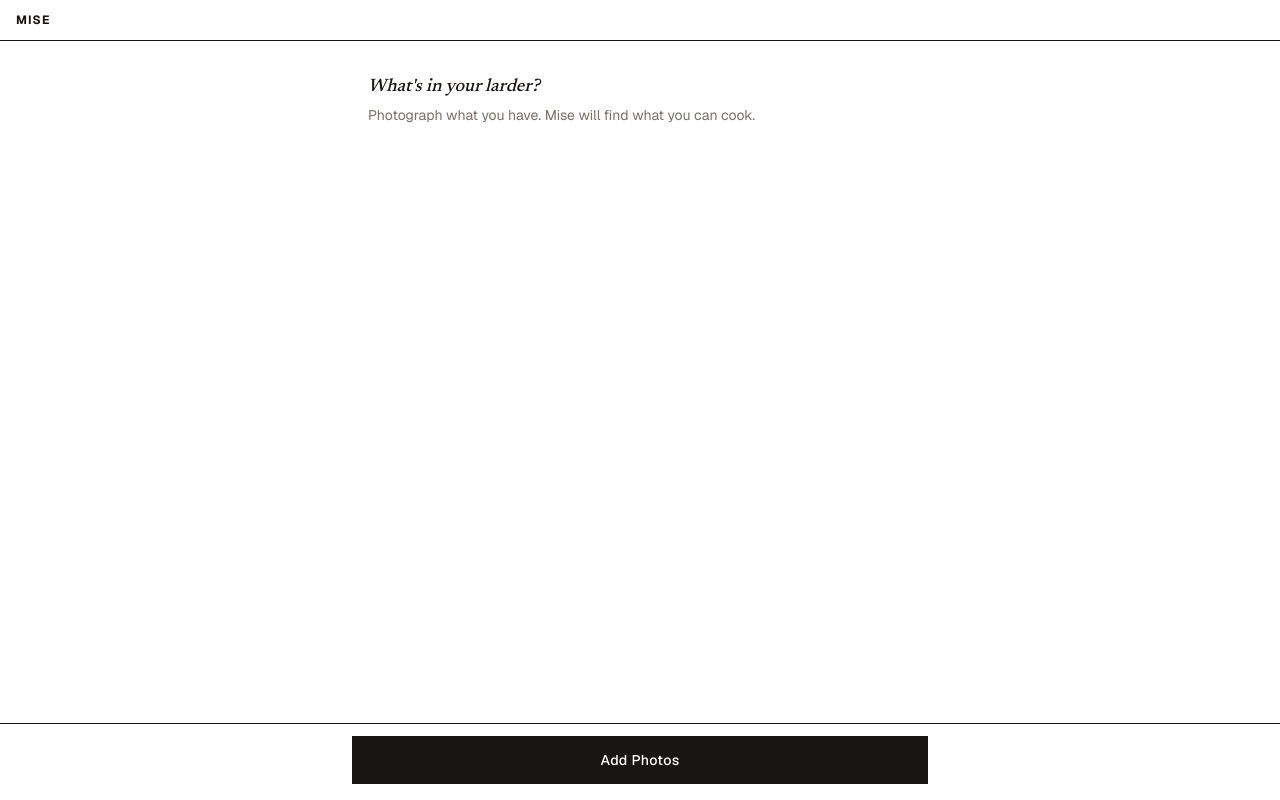
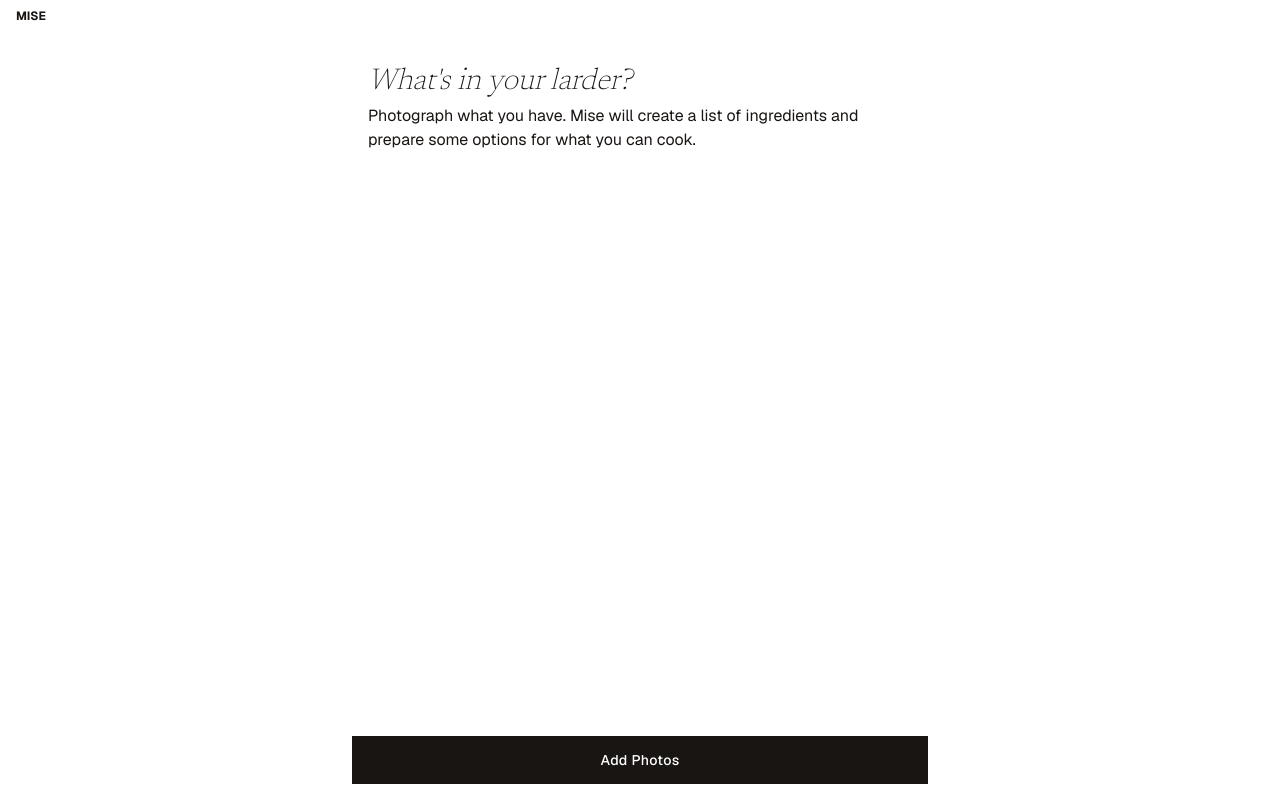
Before and after one commit to bjornmeansbear/mise, a Next.js app: page / in a window 1280 px wide. Built offline with nearby package versions, Linux system fonts and the light colour scheme.

Commit message:
tweaking some type

```diff
--- a/app/page.tsx
+++ b/app/page.tsx
@@ -129,8 +129,8 @@ export default function Home() {
     <div className="min-h-screen flex flex-col bg-white text-ink">
 
       {/* ── Header ── */}
-      <header className="sticky top-0 z-10 bg-white border-b border-ink px-4 py-3 flex items-center">
-        <p className="font-sans text-xs font-bold tracking-widest uppercase">Mise</p>
+      <header className="sticky top-0 z-10 bg-white px-4 py-2 flex items-center">
+        <p className="font-sans text-xs font-bold uppercase">Mise</p>
       </header>
 
       <main className="flex-1 px-4 pt-8 pb-32 space-y-8 max-w-xl mx-auto w-full">
@@ -140,9 +140,9 @@ export default function Home() {
             With photos: horizontal scrolling strip + "add more" tile */}
         {photos.length === 0 ? (
           <div>
-            <p className="font-serif text-lg font-medium italic">What&apos;s in your larder?</p>
-            <p className="font-sans text-sm text-stone-500 mt-1">
-              Photograph what you have. Mise will find what you can cook.
+            <p className="font-serif text-3xl font-thin italic">What&apos;s in your larder?</p>
+            <p className="font-sans text-md mt-1">
+              Photograph what you have. Mise will create a list of ingredients and prepare some options for what you can cook.
             </p>
           </div>
         ) : (
@@ -287,7 +287,7 @@ export default function Home() {
       {/* ── Primary action bar ──
           Always fixed at the bottom. Shows Add Photos or Scan depending on state. */}
       <div
-        className="fixed bottom-0 inset-x-0 px-4 pt-3 bg-white border-t border-ink"
+        className="fixed bottom-0 inset-x-0 px-4 pt-3 bg-white"
         style={{ paddingBottom: "calc(1rem + env(safe-area-inset-bottom))" }}
       >
         <div className="max-w-xl mx-auto">
```
